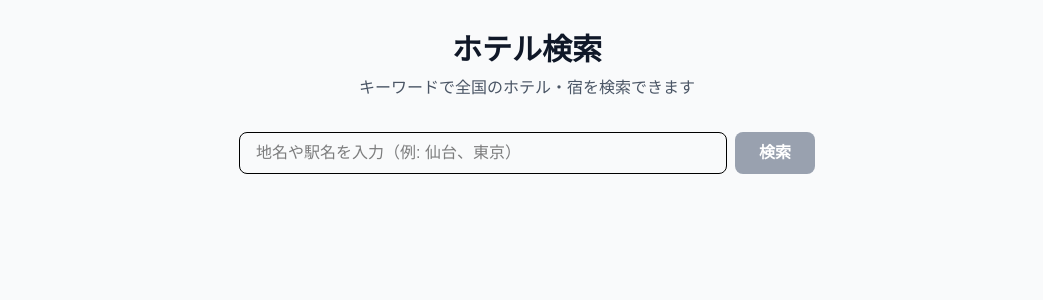
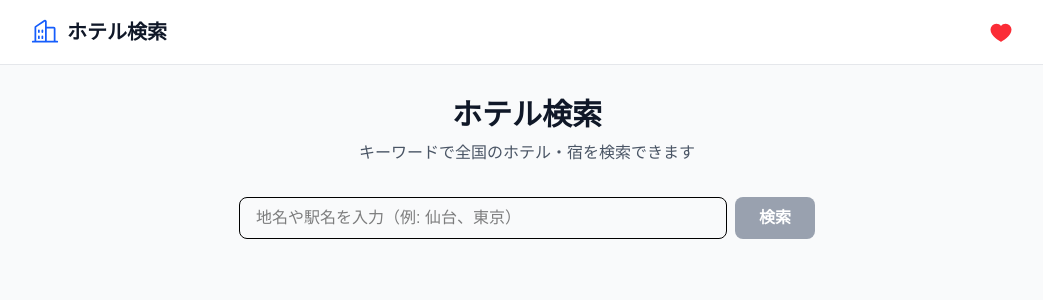
Before and after one commit to mizumar/hotel-comparison-app, a Next.js app: page / in a window 1280 px wide. Shown: the top 300 px of the page, without its empty margins (113-1156 px from the left). Built offline with nearby package versions, Linux system fonts and the light colour scheme.

Commit message:
✨ feat: [Phase 2-3] ヘッダーへのナビゲーション & お気に入り件数バッジの追加 ( Close #5 )

```diff
--- a/src/app/layout.tsx
+++ b/src/app/layout.tsx
@@ -1,5 +1,6 @@
 import type { Metadata } from "next";
 import { Geist, Geist_Mono } from "next/font/google";
+import { Header } from "@/src/components/Header";
 import "./globals.css";
 
 const geistSans = Geist({
@@ -32,7 +33,10 @@ export default function RootLayout({
       lang="ja"
       className={`${geistSans.variable} ${geistMono.variable} h-full antialiased`}
     >
-      <body className="min-h-full flex flex-col">{children}</body>
+      <body className="min-h-full flex flex-col">
+        <Header />
+        <div className="flex-1">{children}</div>
+      </body>
     </html>
   );
 }
--- /dev/null
+++ b/src/components/Header.tsx
@@ -0,0 +1,48 @@
+"use client";
+
+import { useEffect, useState } from "react";
+import Link from "next/link";
+import { HeartIcon, BuildingsIcon } from "@phosphor-icons/react";
+import { useFavoriteStore } from "@/src/stores/useFavoriteStore";
+
+export function Header() {
+  const favorites = useFavoriteStore((state) => state.favorites);
+  const [isMounted, setIsMounted] = useState(false);
+
+  useEffect(() => {
+    setIsMounted(true);
+  }, []);
+
+  return (
+    <header className="border-b border-gray-200 bg-white sticky top-0 z-50">
+      <div className="container mx-auto px-4 max-w-5xl h-16 flex items-center justify-between">
+        {/* ロゴ / トップへのリンク */}
+        <Link
+          href="/"
+          className="flex items-center gap-2 font-bold text-xl text-gray-900 hover:opacity-80 transition-opacity"
+          aria-label="ホームへ戻る"
+        >
+          <BuildingsIcon size={28} className="text-blue-600" />
+          <span>ホテル検索</span>
+        </Link>
+
+        {/* お気に入りページへのナビゲーション */}
+        <nav>
+          <Link
+            href="/favorites"
+            className="flex items-center gap-1 p-2.5 rounded-full text-gray-700 hover:bg-gray-100 transition-colors"
+            aria-label="お気に入り一覧を見る"
+          >
+            <HeartIcon size={24} weight="fill" className="text-red-500" />
+            {/* Clientマウント後かつ1件以上の場合に上付き文字風に表示 */}
+            {isMounted && favorites.length > 0 && (
+              <span className="text-xs font-bold text-gray-800 leading-none -translate-y-1">
+                {favorites.length > 99 ? "99+" : favorites.length}
+              </span>
+            )}
+          </Link>
+        </nav>
+      </div>
+    </header>
+  );
+}
```
Also changed, not shown: 1 other file (tests, documents, lock files or other folders).
